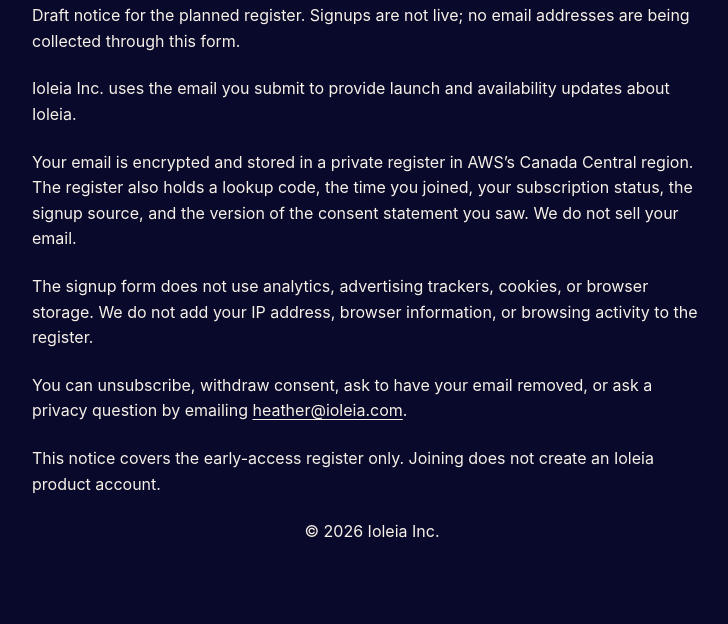
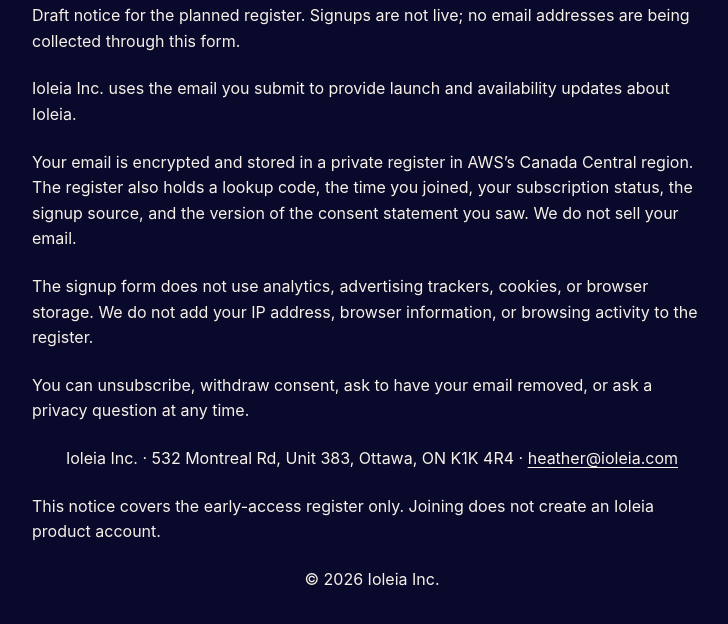
Before and after one commit to ioleia/ioleia.github.io, a plain HTML site: page early-access-privacy.html in a window 1280 px wide. Shown: the part 182-806 px from the top of the page, without its empty margins (268-996 px from the left). Drawn offline with Linux system fonts and the light colour scheme.

Commit message:
website: add business contact to early-access privacy

```diff
--- a/early-access-privacy.html
+++ b/early-access-privacy.html
@@ -17,7 +17,8 @@
     <p>Ioleia Inc. uses the email you submit to provide launch and availability updates about Ioleia.</p>
     <p>Your email is encrypted and stored in a private register in AWS’s Canada Central region. The register also holds a lookup code, the time you joined, your subscription status, the signup source, and the version of the consent statement you saw. We do not sell your email.</p>
     <p>The signup form does not use analytics, advertising trackers, cookies, or browser storage. We do not add your IP address, browser information, or browsing activity to the register.</p>
-    <p>You can unsubscribe, withdraw consent, ask to have your email removed, or ask a privacy question by emailing <a href="mailto:heather@ioleia.com">heather@ioleia.com</a>.</p>
+    <p>You can unsubscribe, withdraw consent, ask to have your email removed, or ask a privacy question at any time.</p>
+    <p>Ioleia Inc. · 532 Montreal Rd, Unit 383, Ottawa, ON K1K 4R4 · <a href="mailto:heather@ioleia.com">heather@ioleia.com</a></p>
     <p>This notice covers the early-access register only. Joining does not create an Ioleia product account.</p>
     <p>© 2026 Ioleia Inc.</p>
   </main>
```
